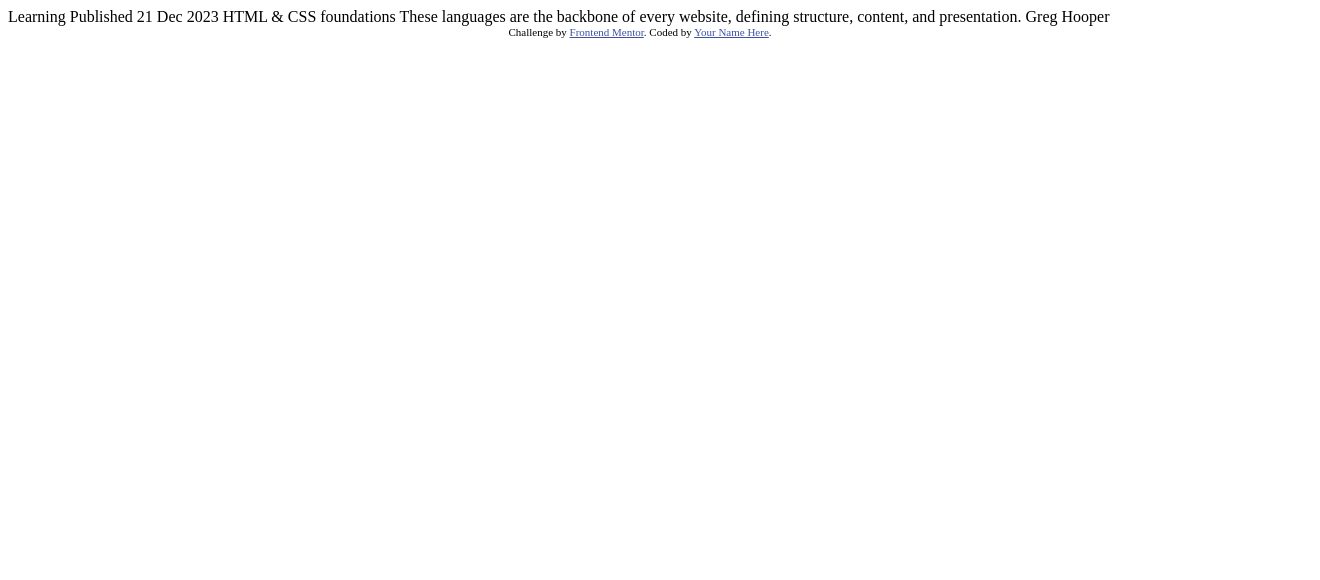
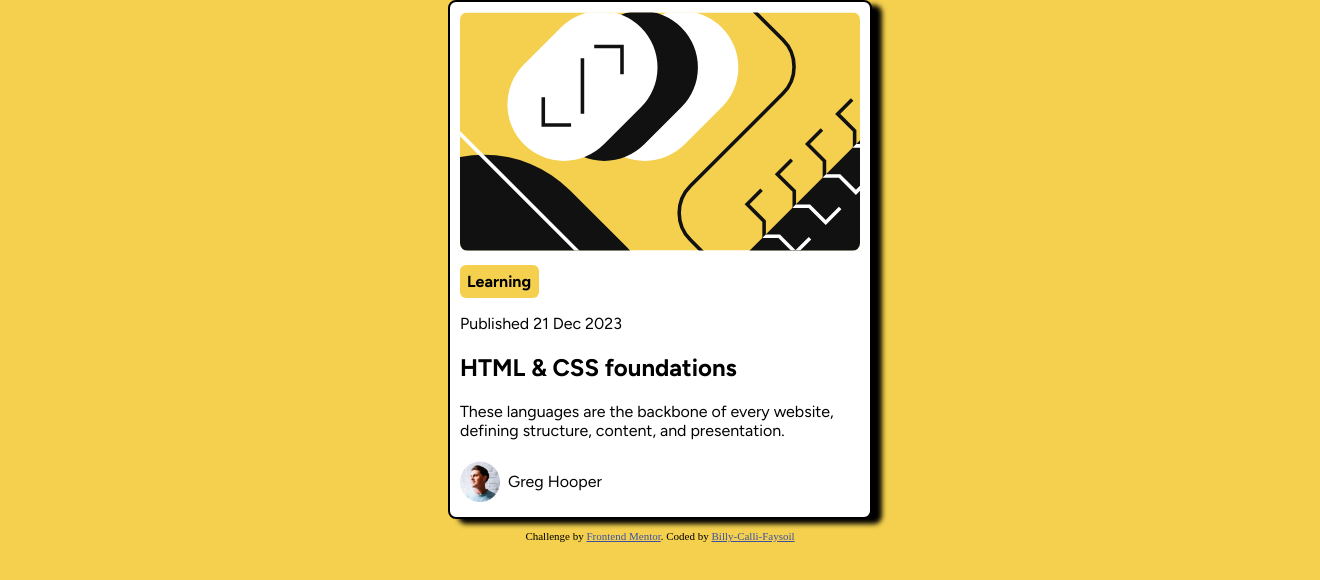
Before and after one commit to billyouadah/blog-preview, a plain HTML site: page index.html in a window 1280 px wide. Shown: the whole page, 1320 px wide, since content can reach past the window. Drawn offline with Linux system fonts and the light colour scheme.

Commit message:
finish card

```diff
--- /dev/null
+++ b/assets/style.css
@@ -0,0 +1,56 @@
+body {
+  box-sizing: border-box;
+  width: 1320px;
+  margin: auto;
+  background-color: #f4d04e;
+}
+
+main {
+  display: flex;
+  font-family: "Figtree", sans-serif;
+}
+
+.container {
+  flex-direction: column;
+  flex-basis: 400px;
+  margin: auto;
+  border: 2px solid black;
+  flex-wrap: nowrap;
+  justify-content: center;
+  align-items: stretch;
+  border-radius: 8px;
+  box-shadow: 10px 5px 5px black;
+  background-color: white;
+  padding: 10px;
+}
+
+.img-learning img {
+  width: 100%;
+  border-radius: 8px;
+  margin-bottom: 10px;
+}
+.txt-learning {
+  font-size: 16px;
+  font-weight: bold;
+  background-color: #f4d04e;
+  border-radius: 6px;
+  width: 65px;
+  padding: 7px;
+}
+
+.creator {
+  display: flex;
+  flex-direction: row;
+  flex-wrap: wrap;
+  align-items: center;
+  align-content: flex-start;
+  gap: 8px;
+}
+
+.creator img {
+    width: 10%;
+}
+
+.date {
+  padding-top: 16px;
+}
--- a/index.html
+++ b/index.html
@@ -1,34 +1,79 @@
 <!DOCTYPE html>
 <html lang="en">
   <head>
-  <meta charset="UTF-8">
-  <meta name="viewport" content="width=device-width, initial-scale=1.0"> <!-- displays site properly based on user's device -->
+    <meta charset="UTF-8" />
+    <meta name="viewport" content="width=device-width, initial-scale=1.0" />
+    <!-- displays site properly based on user's device -->
 
-  <link rel="icon" type="image/png" sizes="32x32" href="./assets/images/favicon-32x32.png">
+    <link
+      rel="icon"
+      type="image/png"
+      sizes="32x32"
+      href="./assets/images/favicon-32x32.png"
+    />
+    <link rel="stylesheet" href="assets/style.css" />
+
+    <link rel="preconnect" href="https://fonts.googleapis.com" />
+    <link rel="preconnect" href="https://fonts.gstatic.com" crossorigin />
+    <link
+      href="https://fonts.googleapis.com/css2?family=Figtree:ital,wght@0,300..900;1,300..900&display=swap"
+      rel="stylesheet"
+    />
 
     <title>Frontend Mentor | Blog preview card</title>
 
     <!-- Feel free to remove these styles or customise in your own stylesheet 👍 -->
     <style>
-    .attribution { font-size: 11px; text-align: center; }
-    .attribution a { color: hsl(228, 45%, 44%); }
+      .attribution {
+        font-size: 11px;
+        text-align: center;
+      }
+      .attribution a {
+        color: hsl(228, 45%, 44%);
+      }
     </style>
   </head>
   <body>
+    <main>
+      <div class="container">
+        <div class="img-learning">
+          <img
+            src="assets/images/illustration-article.svg"
+            alt="Image principale"
+          />
+        </div>
+        <div class="txt-learning">
+          <span>Learning</span>
+        </div>
 
-  Learning
+        <div class="date">Published 21 Dec 2023</div>
 
-  Published 21 Dec 2023
-
-  HTML & CSS foundations
-
-  These languages are the backbone of every website, defining structure, content, and presentation.
-
-  Greg Hooper
-
+        <div class="txt-html-css">
+          <h2>HTML & CSS foundations</h2>
+          <p>
+            These languages are the backbone of every website, defining
+            structure, content, and presentation.
+          </p>
+        </div>
+        <div class="creator">
+          <img
+            src="assets/images/image-avatar.webp"
+            alt="Photo de Greg Hooper"
+          />
+          <p>Greg Hooper</p>
+        </div>
+      </div>
+    </main>
     <div class="attribution">
-    Challenge by <a href="https://www.frontendmentor.io?ref=challenge" target="_blank">Frontend Mentor</a>.
-    Coded by <a href="#">Your Name Here</a>.
+      <p>
+        Challenge by
+        <a
+          href="https://www.frontendmentor.io?ref=challenge"
+          target="_blank"
+          rel="noopener"
+          >Frontend Mentor</a
+        >. Coded by <a href="#">Billy-Calli-Faysoil</a>
+      </p>
     </div>
   </body>
 </html>
```
Lines whose indentation alone changed are shown as unchanged.
